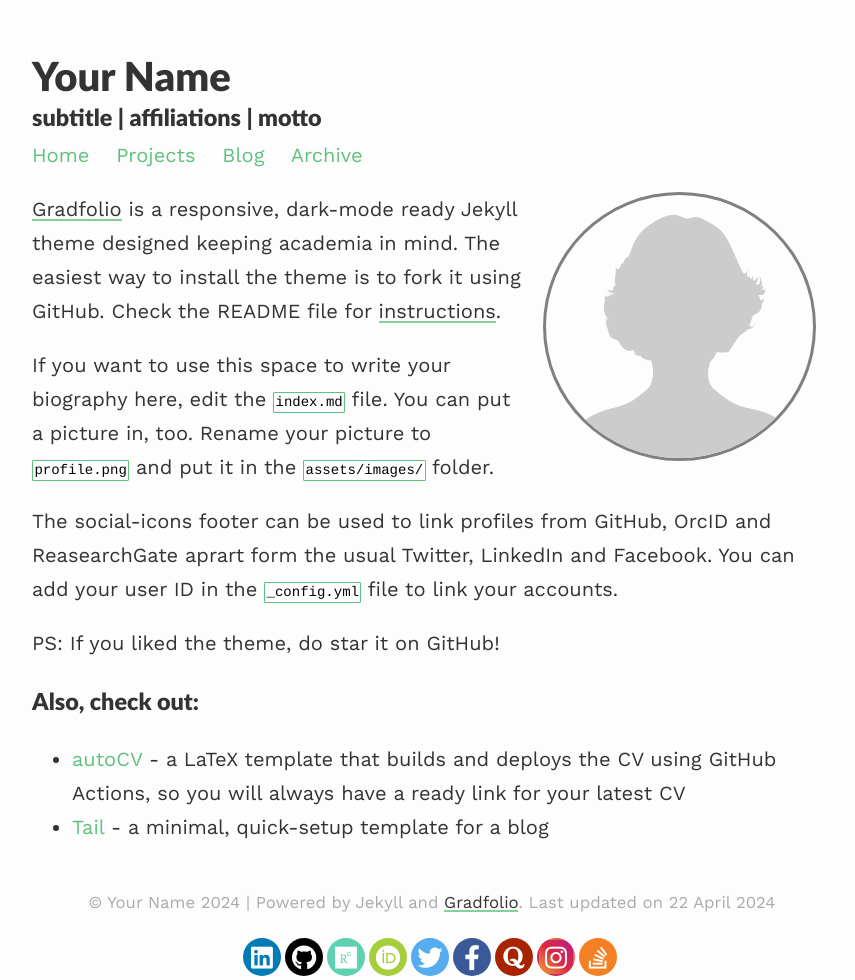
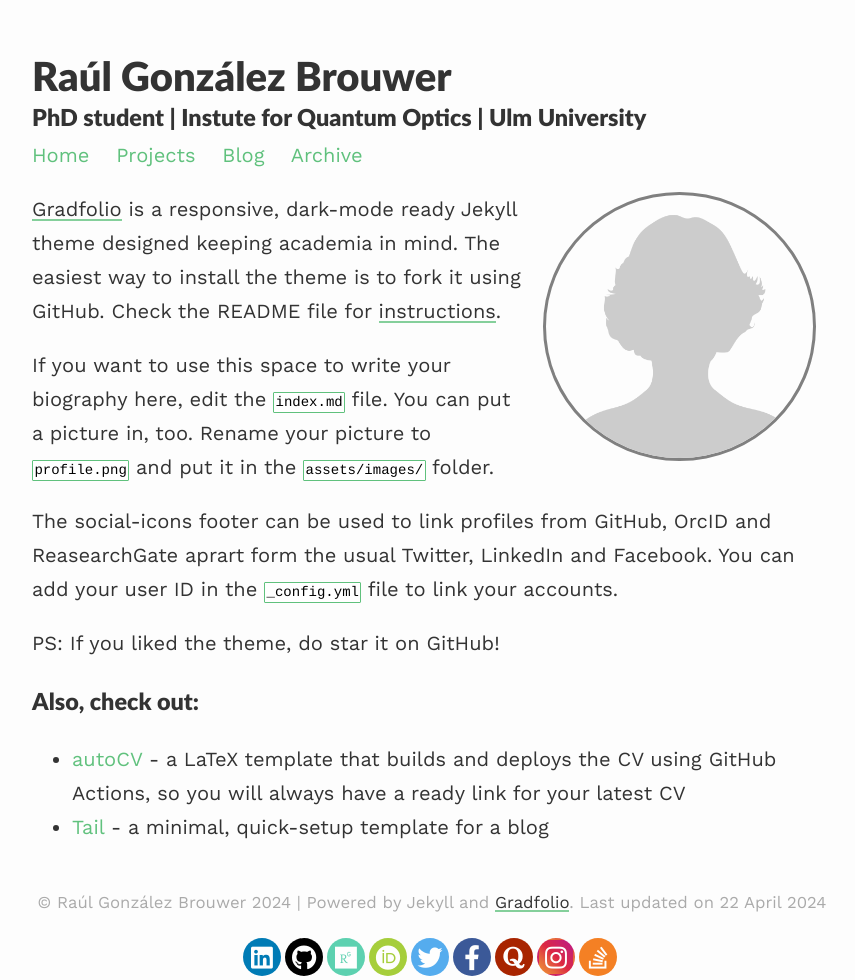
Before and after one commit to rmgonzal/rmgonzal.github.io, a Jekyll site: the page built from index.md, in a window 1280 px wide. Shown: the whole page, without its empty margins (208-1063 px from the left). Built offline with Jekyll 4.4.1, drawn with Linux system fonts in a browser that asks for light colours; nearby versions of some CDN libraries.

Commit message:
Update _config.yml

```diff
--- a/_config.yml
+++ b/_config.yml
@@ -1,7 +1,7 @@
 ### your site title here
 
-title: Your Name
-description: subtitle | affiliations | motto
+title: Raúl González Brouwer
+description: PhD student | Instute for Quantum Optics | Ulm University
 
 baseurl: /gradfolio #name of GitHub repository
 url: "" #custom url to be used instead of GitHub repository
```
